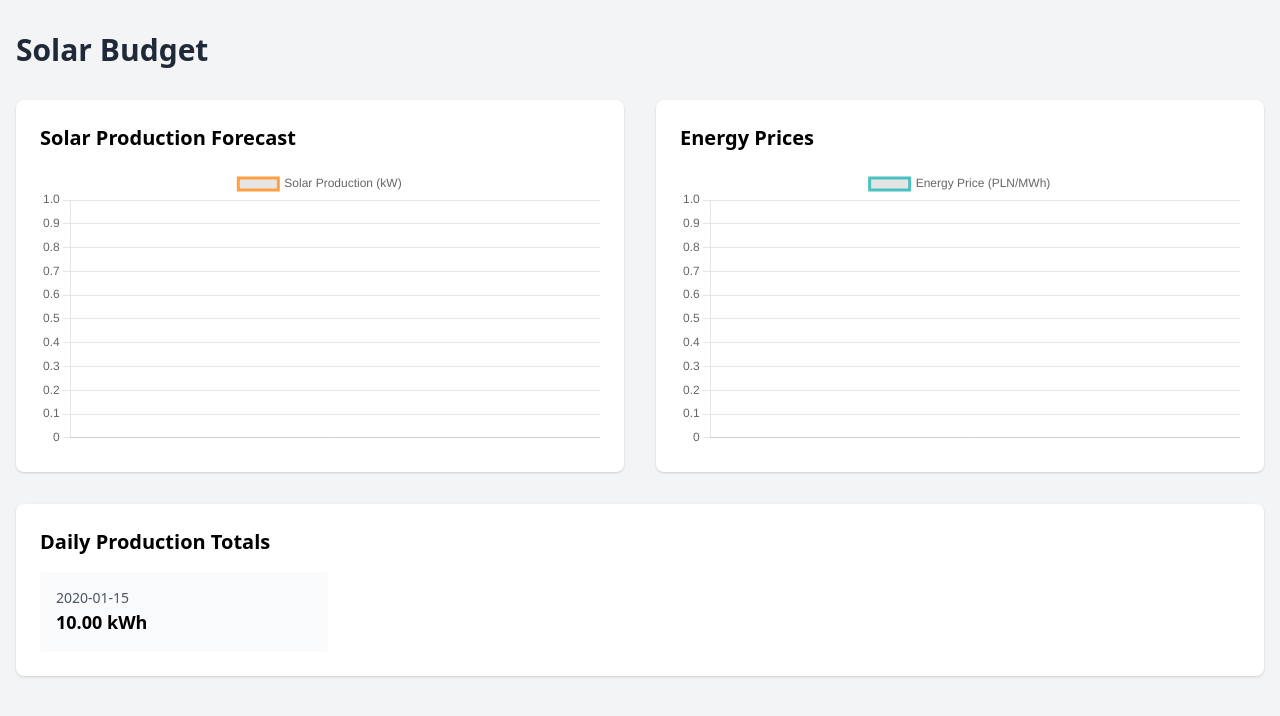
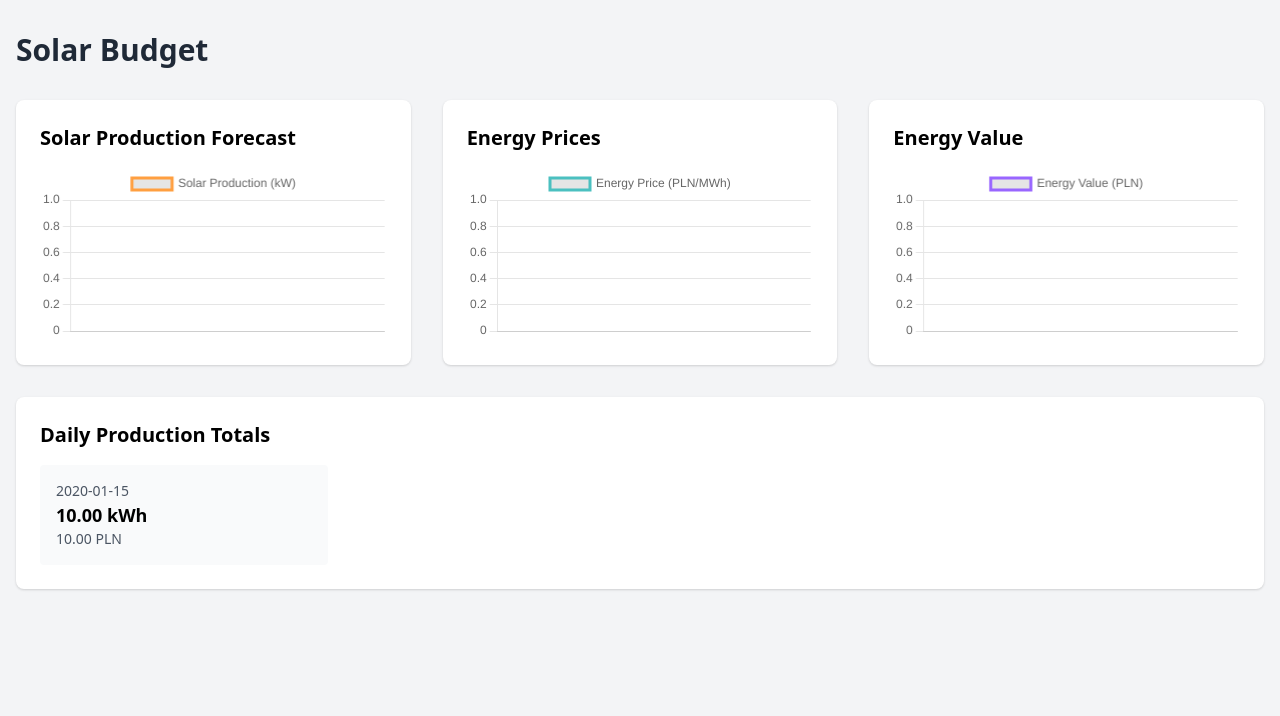
Before and after one commit to yelonek/solarbudget, a Python web app: template templates/index.html in a window 1280 px wide. Shown: the top 716 px of the page. Run offline with Jinja, Linux system fonts and the light colour scheme; the template is opened without the code that fills it: most values are stand-ins (such as "Sample title", 1, 10 or a date in 2020).

Commit message:
Add energy value chart

```diff
--- a/templates/index.html
+++ b/templates/index.html
@@ -11,7 +11,7 @@
     <div class="container mx-auto px-4 py-8">
         <h1 class="text-3xl font-bold text-gray-800 mb-8">Solar Budget</h1>
 
-        <div class="grid grid-cols-1 md:grid-cols-2 gap-8">
+        <div class="grid grid-cols-1 md:grid-cols-3 gap-8">
             <!-- Solar Production Chart -->
             <div class="bg-white rounded-lg shadow p-6">
                 <h2 class="text-xl font-semibold mb-4">Solar Production Forecast</h2>
@@ -23,16 +23,23 @@
                 <h2 class="text-xl font-semibold mb-4">Energy Prices</h2>
                 <canvas id="priceChart"></canvas>
             </div>
+
+            <!-- Energy Value Chart -->
+            <div class="bg-white rounded-lg shadow p-6">
+                <h2 class="text-xl font-semibold mb-4">Energy Value</h2>
+                <canvas id="valueChart"></canvas>
+            </div>
         </div>
 
         <!-- Daily Totals -->
         <div class="mt-8 bg-white rounded-lg shadow p-6">
             <h2 class="text-xl font-semibold mb-4">Daily Production Totals</h2>
             <div class="grid grid-cols-2 md:grid-cols-4 gap-4">
-                {% for date, total in daily_totals.items() %}
+                {% for date, data in daily_totals.items() %}
                 <div class="bg-gray-50 p-4 rounded">
                     <div class="text-sm text-gray-600">{{ date }}</div>
-                    <div class="text-lg font-semibold">{{ "%.2f"|format(total) }} kWh</div>
+                    <div class="text-lg font-semibold">{{ "%.2f"|format(data.energy) }} kWh</div>
+                    <div class="text-sm text-gray-600">{{ "%.2f"|format(data.value) }} PLN</div>
                 </div>
                 {% endfor %}
             </div>
@@ -80,6 +87,28 @@
                 responsive: true
             }
         });
+
+        // Energy Value Chart
+        new Chart(document.getElementById('valueChart'), {
+            type: 'line',
+            data: {
+                labels: solarData.map(d => new Date(d.period_end).toLocaleTimeString()),
+                datasets: [{
+                    label: 'Energy Value (PLN)',
+                    data: solarData.map(d => d.value),
+                    borderColor: 'rgb(153, 102, 255)',
+                    tension: 0.1
+                }]
+            },
+            options: {
+                responsive: true,
+                scales: {
+                    y: {
+                        beginAtZero: true
+                    }
+                }
+            }
+        });
     </script>
 </body>
 </html>
```
Also changed, not shown: app.py (+34 -2 lines).
